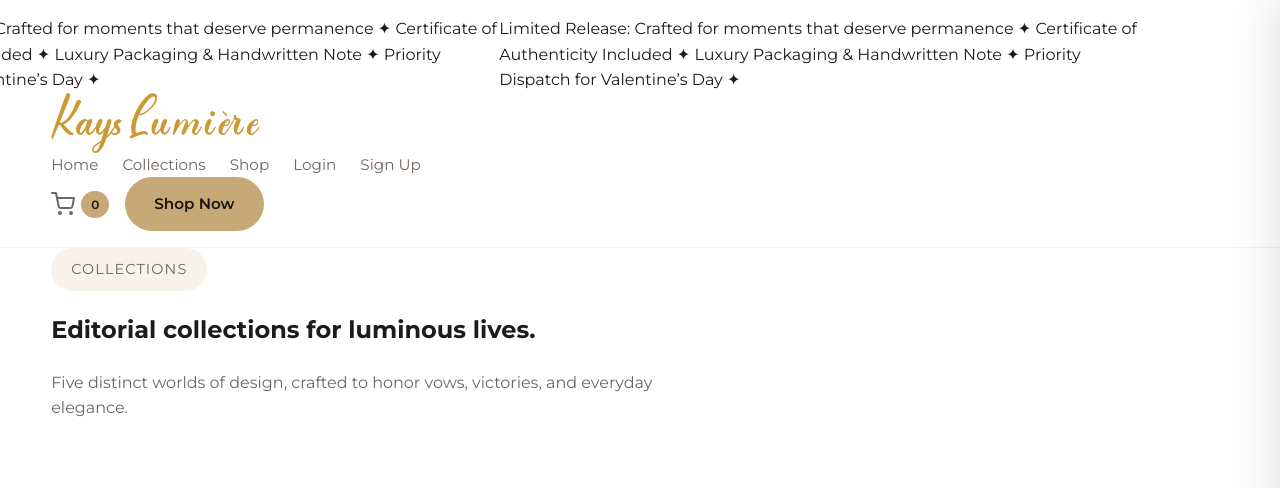
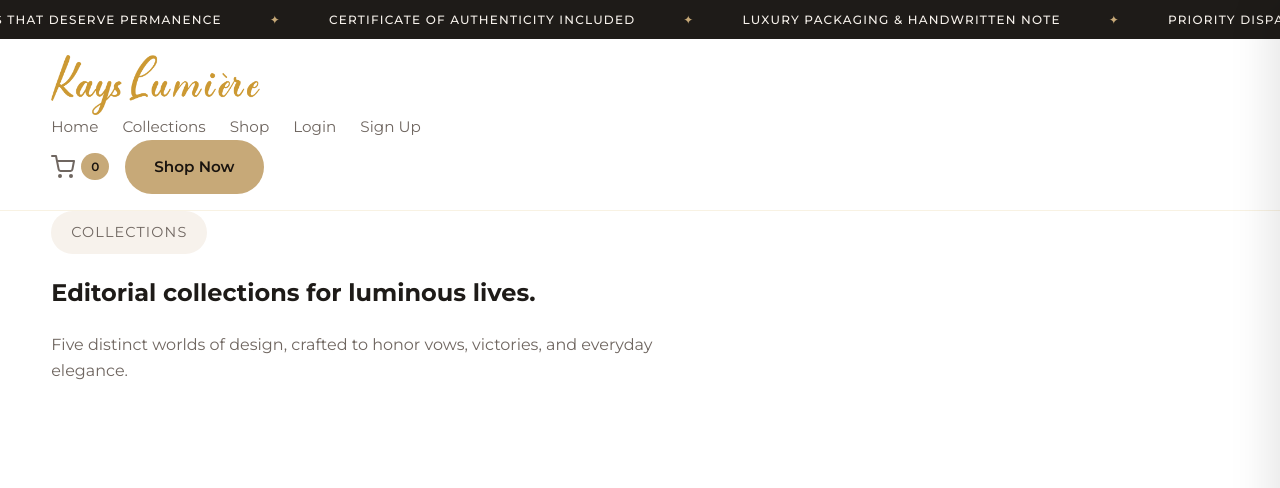
Before and after one commit to AaronTech112/Kays-Lumiere-WebApp, a Django app: page /shop/collections/ in a window 1280 px wide. Shown: the top 488 px of the page. Run offline with Django 5.2, Linux system fonts and the light colour scheme; data comes from the database, SQL or seed files in the repository; both versions use the stored data as it was after the commit.

Commit message:
stule error

```diff
--- a/static/css/style.css
+++ b/static/css/style.css
@@ -157,9 +157,13 @@ select {
   position: sticky;
   top: 0;
   z-index: 1000;
-  background: rgba(255, 255, 255, 0.9);
+  background: rgba(255, 255, 255, 0.95);
   backdrop-filter: blur(12px);
   border-bottom: 1px solid rgba(230, 211, 163, 0.3);
+  padding: 0;
+}
+
+.nav-inner {
   padding: 16px 0;
 }
 
@@ -525,14 +529,37 @@ select {
   opacity: 1;
 }
 
+.ticker-container {
+  background: var(--ink);
+  color: var(--ivory);
+  overflow: hidden;
+  padding: 10px 0;
+  font-size: 0.75rem;
+  letter-spacing: 0.1em;
+  text-transform: uppercase;
+  font-weight: 500;
+}
+
 .ticker-wrapper {
   display: flex;
   width: fit-content;
-  animation: ticker 30s linear infinite;
+  animation: ticker 40s linear infinite;
 }
 
 .ticker-wrapper:hover {
   animation-play-state: paused;
+}
+
+.ticker-content {
+  display: flex;
+  align-items: center;
+  gap: 48px;
+  padding-right: 48px;
+  white-space: nowrap;
+}
+
+.ticker-divider {
+  color: var(--gold);
 }
 
 @keyframes ticker {
```
Also changed, not shown: db.sqlite3, media/product_gallery/product-1.jpg (added), media/product_gallery/product-2.jpg (added).
